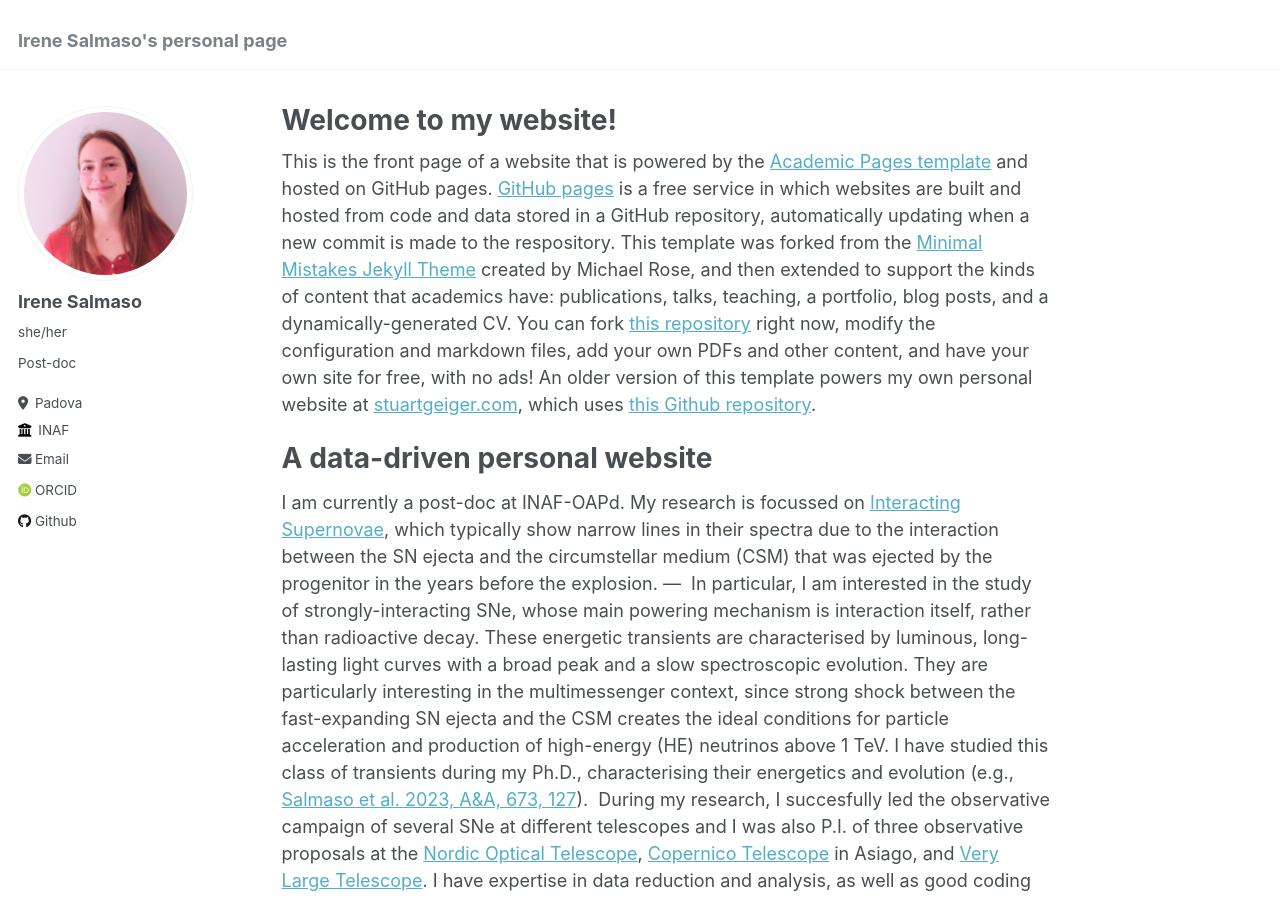
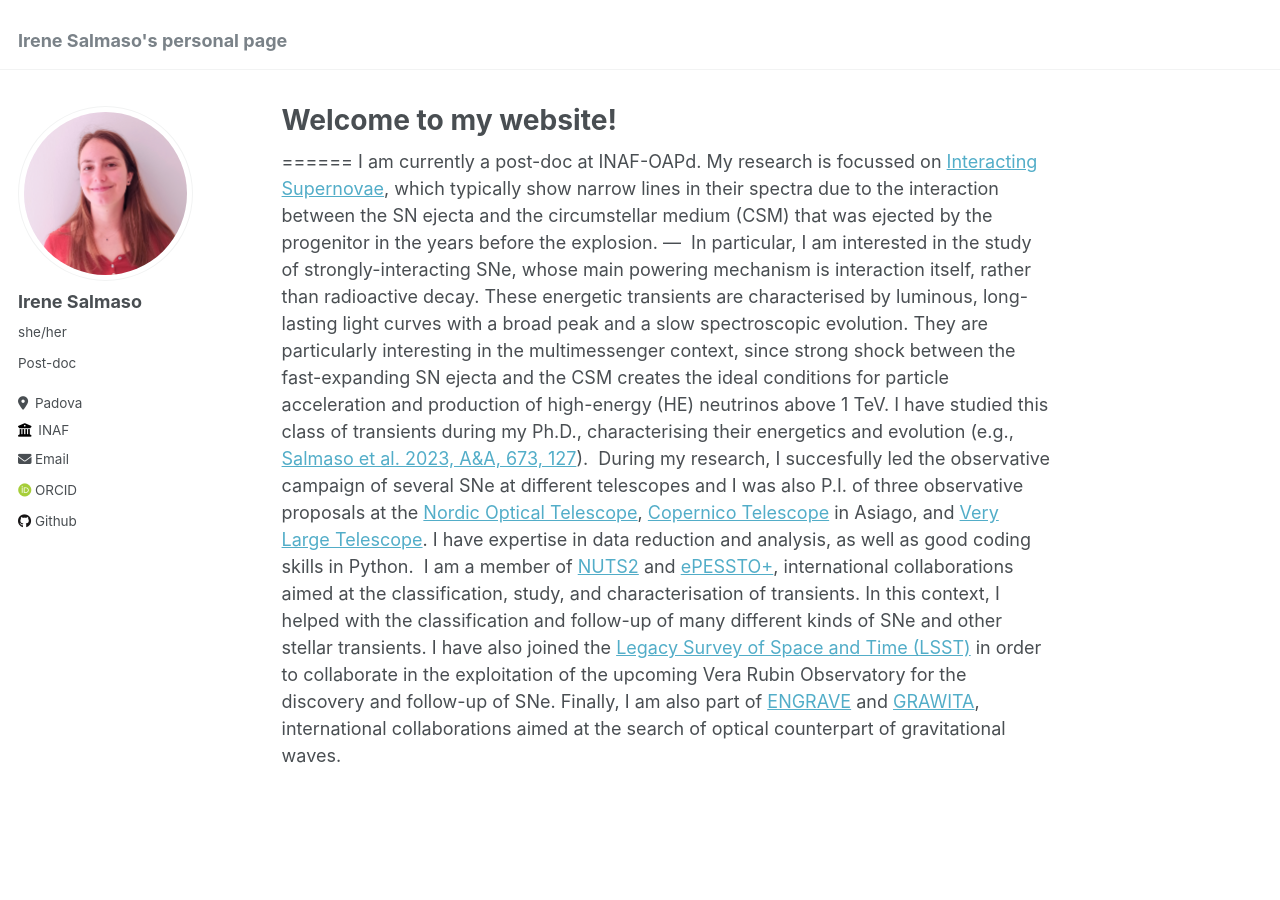
Before and after one commit to IreneSalmaso/IreneSalmaso.github.io, a Jekyll site: the page built from _pages/about.md, in a window 1280 px wide and 900 px high. Built offline with Jekyll 4.4.1, drawn with Linux system fonts in a browser that asks for light colours; some web fonts are replaced.

Commit message:
Update about.md

```diff
--- a/_pages/about.md
+++ b/_pages/about.md
@@ -7,9 +7,6 @@ redirect_from:
   - /about.html
 ---
 
-This is the front page of a website that is powered by the [Academic Pages template](https://github.com/academicpages/academicpages.github.io) and hosted on GitHub pages. [GitHub pages](https://pages.github.com) is a free service in which websites are built and hosted from code and data stored in a GitHub repository, automatically updating when a new commit is made to the respository. This template was forked from the [Minimal Mistakes Jekyll Theme](https://mmistakes.github.io/minimal-mistakes/) created by Michael Rose, and then extended to support the kinds of content that academics have: publications, talks, teaching, a portfolio, blog posts, and a dynamically-generated CV. You can fork [this repository](https://github.com/academicpages/academicpages.github.io) right now, modify the configuration and markdown files, add your own PDFs and other content, and have your own site for free, with no ads! An older version of this template powers my own personal website at [stuartgeiger.com](http://stuartgeiger.com), which uses [this Github repository](https://github.com/staeiou/staeiou.github.io).
-
-A data-driven personal website
 ======
 I am currently a post-doc at INAF-OAPd. My research is focussed on [Interacting Supernovae](https://sngroup.oapd.inaf.it/interacting_SNe.html), which typically show narrow lines in their spectra due to the interaction between the SN ejecta and the circumstellar medium (CSM) that was ejected by the progenitor in the years before the explosion.
 ---
```
